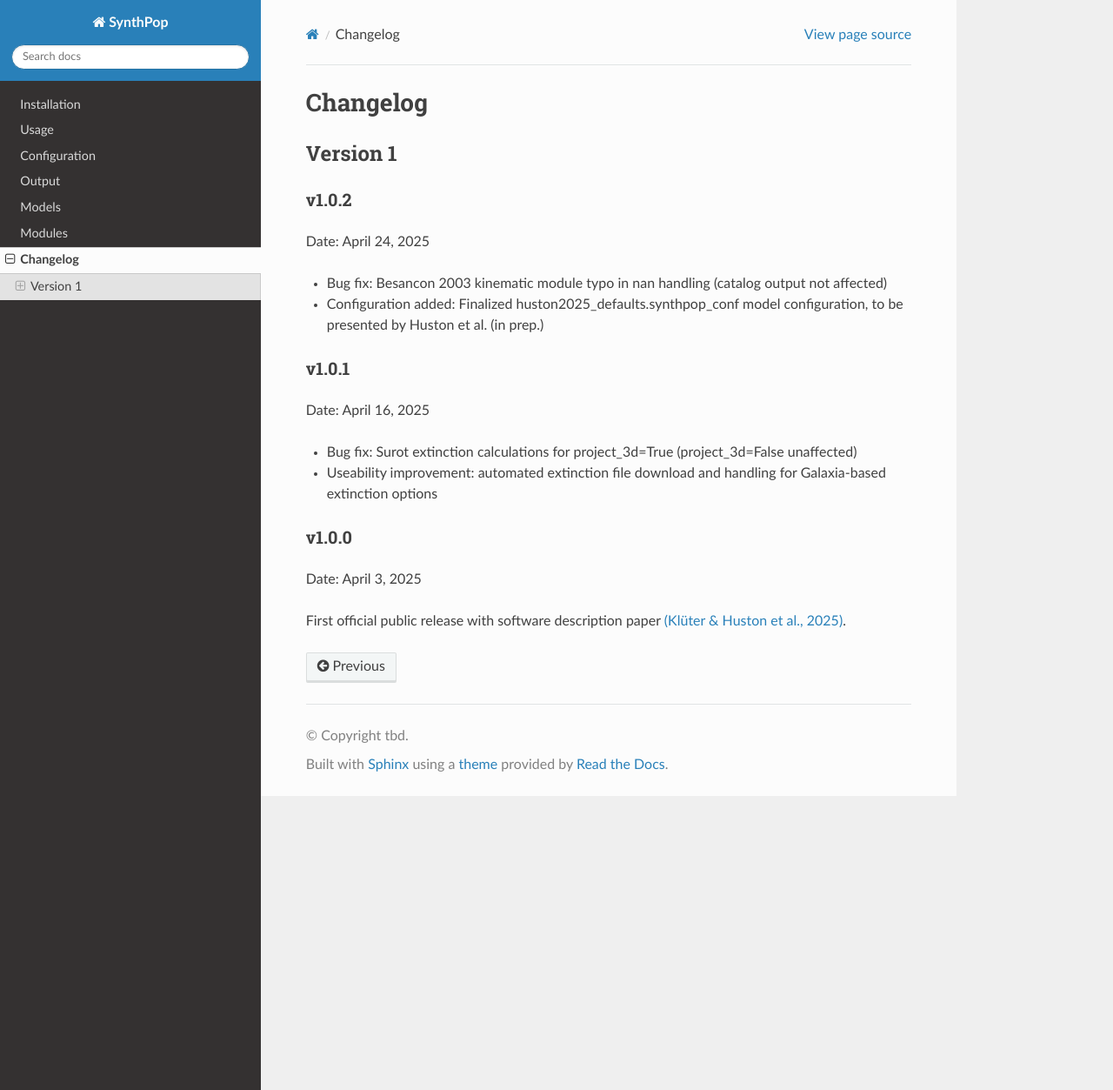
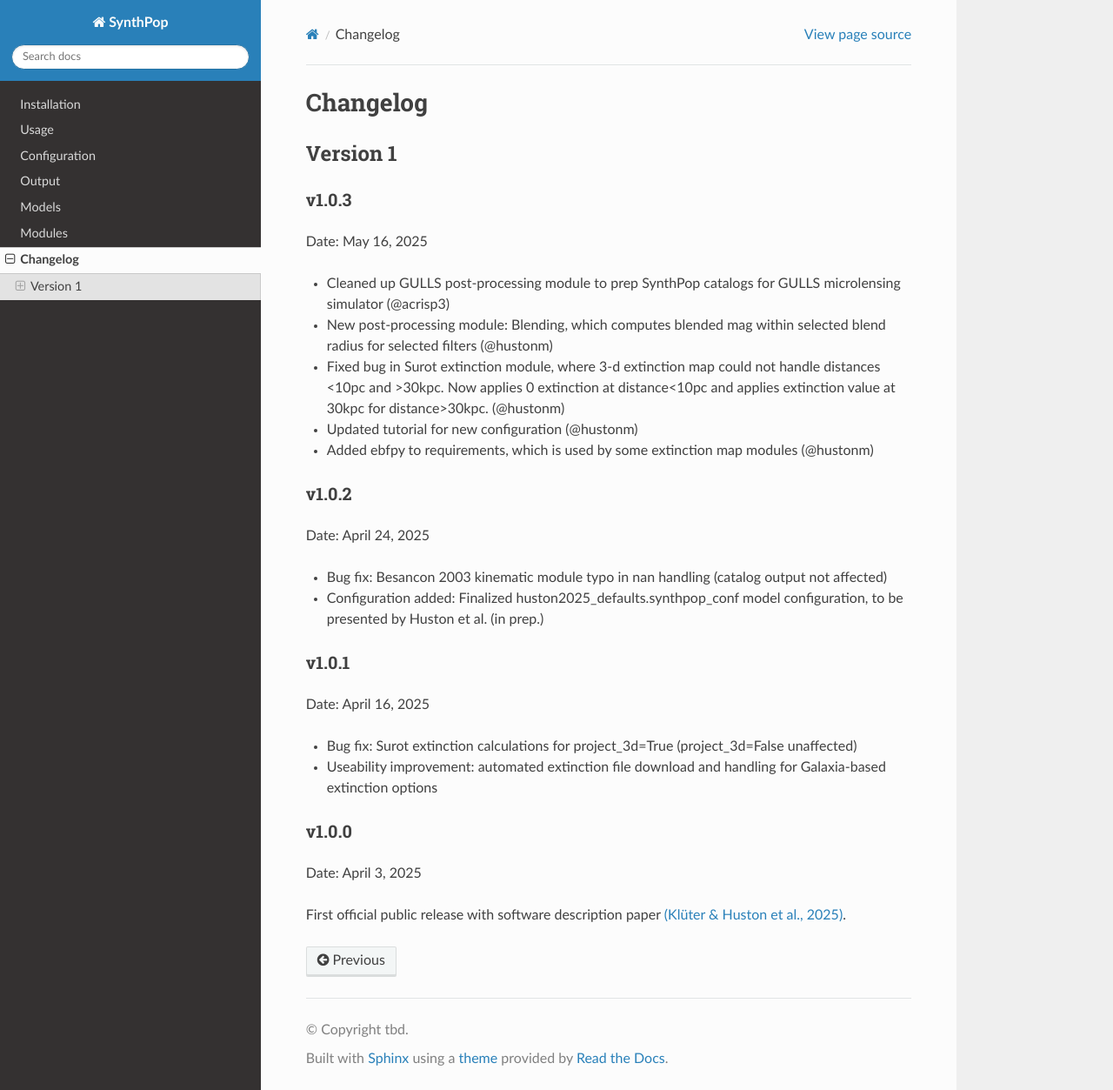
Before and after one commit to synthpop-galaxy/synthpop, a Sphinx documentation site: the page built from docs/source/changelog.rst, in a window 1280 px wide and 1253 px high. Shown: the whole window at 87% size. Built offline with Sphinx 7.4.7 and the Read the Docs theme 3.1.0, drawn with Linux system fonts in a browser that asks for light colours.

Commit message:
Update changelog.rst

```diff
--- a/docs/source/changelog.rst
+++ b/docs/source/changelog.rst
@@ -3,6 +3,17 @@
 
 Version 1
 ---------
+
+v1.0.3
+^^^^^^
+Date: May 16, 2025
+
+* Cleaned up GULLS post-processing module to prep SynthPop catalogs for GULLS microlensing simulator (@acrisp3)
+* New post-processing module: Blending, which computes blended mag within selected blend radius for selected filters (@hustonm)
+* Fixed bug in Surot extinction module, where 3-d extinction map could not handle distances <10pc and >30kpc. Now applies 0 extinction at distance<10pc and applies extinction value at 30kpc for distance>30kpc. (@hustonm)
+* Updated tutorial for new configuration (@hustonm)
+* Added ebfpy to requirements, which is used by some extinction map modules (@hustonm)
+
 
 v1.0.2
 ^^^^^^
```
